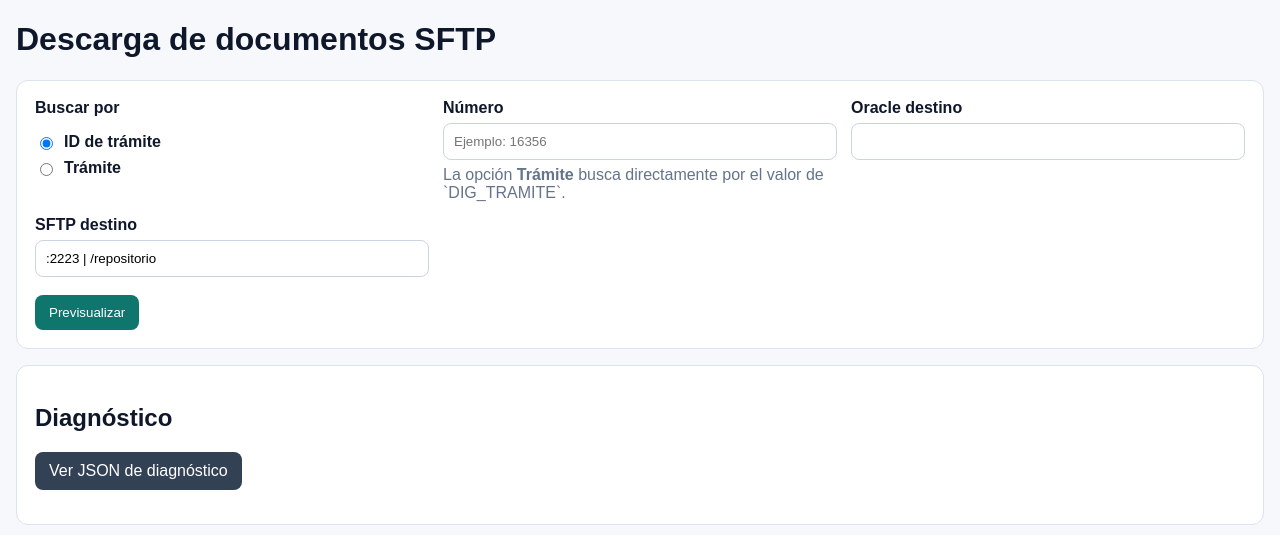
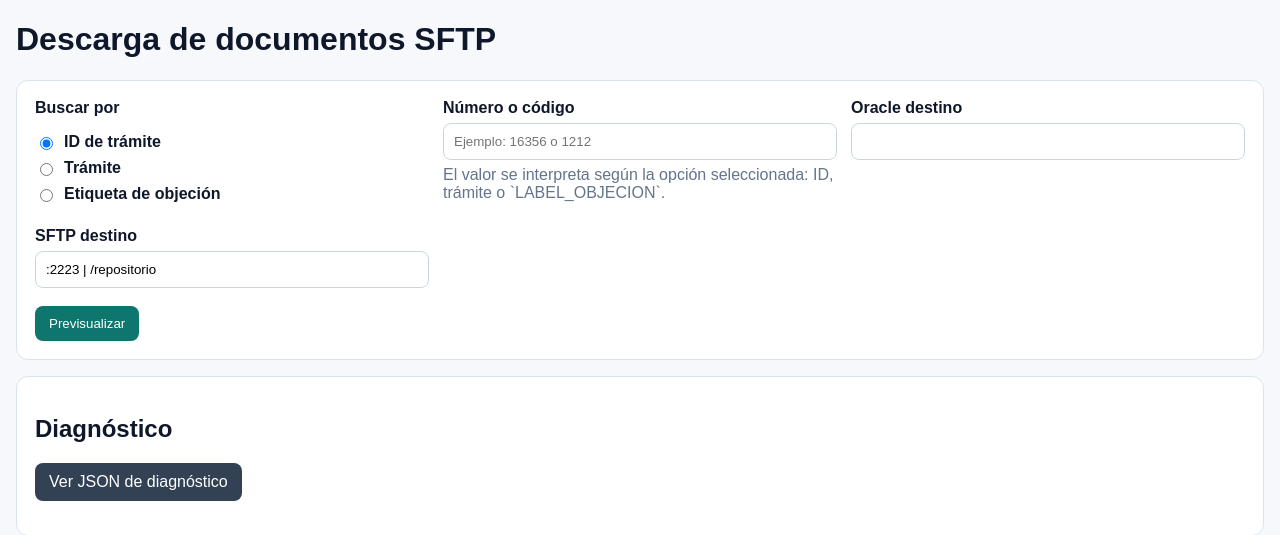
Before and after one commit to chris78rey/sftp_he1, a Flask app: page / in a window 1280 px wide. Shown: the part 50-585 px from the top of the page. Run offline with Flask 3, Linux system fonts and the light colour scheme; the visitor is signed in with stand-in values (Sample User, id 1).

Commit message:
Add LABEL_OBJECION search filter

```diff
--- a/app.py
+++ b/app.py
@@ -180,6 +180,8 @@
 def _search_mode_label(mode: str | None) -> str:
     if (mode or "").strip() == "dig_tramite":
         return "DIG_TRAMITE"
+    if (mode or "").strip() == "label_objecion":
+        return "LABEL_OBJECION"
     return "DIG_ID_TRAMITE"
 
 
@@ -187,6 +189,18 @@
     mode = (form.get("search_mode") or "dig_id_tramite").strip()
     value = (form.get("search_value") or form.get("dig_id_tramite") or "").strip()
     return mode, value
+
+
+def _validate_search_value(mode: str, value: str) -> bool:
+    if mode == "label_objecion":
+        return bool(value) and len(value) <= 60
+    return value.isdigit()
+
+
+def _search_value_error(mode: str) -> str:
+    if mode == "label_objecion":
+        return "LABEL_OBJECION debe tener un valor de hasta 60 caracteres."
+    return f"{_search_mode_label(mode)} debe ser numérico."
 
 
 def _extract_aniomes(form) -> str:
@@ -1256,8 +1270,8 @@
 def preview():
     search_mode, raw = _extract_search(request.form)
 
-    if not raw.isdigit():
-        flash(f"{_search_mode_label(search_mode)} debe ser numérico.", "error")
+    if not _validate_search_value(search_mode, raw):
+        flash(_search_value_error(search_mode), "error")
         return render_template(
             "index.html",
             defaults=Settings,
@@ -1297,8 +1311,8 @@
     if source_mode not in {"local", "sftp"}:
         source_mode = "local"
 
-    if not raw.isdigit():
-        flash(f"{_search_mode_label(search_mode)} debe ser numérico.", "error")
+    if not _validate_search_value(search_mode, raw):
+        flash(_search_value_error(search_mode), "error")
         return render_template(
             "index.html",
             defaults=Settings,
--- a/sftp_download.py
+++ b/sftp_download.py
@@ -22,6 +22,7 @@
     FolderItem,
     fetch_items_by_dig_id_tramite,
     fetch_items_by_dig_tramite,
+    fetch_items_by_label_objecion,
 )
 
 
@@ -519,6 +520,9 @@
     if mode == "dig_tramite":
         items = fetch_items_by_dig_tramite(value)
         search_label = "DIG_TRAMITE"
+    elif mode == "label_objecion":
+        items = fetch_items_by_label_objecion(value)
+        search_label = "LABEL_OBJECION"
     else:
         mode = "dig_id_tramite"
         items = fetch_items_by_dig_id_tramite(int(value))
--- a/templates/index.html
+++ b/templates/index.html
@@ -20,12 +20,16 @@
             <input type="radio" name="search_mode" value="dig_tramite" {% if last_search_mode == 'dig_tramite' %}checked{% endif %} style="width:auto;">
             <span><b>Trámite</b></span>
           </label>
+          <label style="font-weight:normal; display:flex; gap:8px; align-items:center; margin:0;">
+            <input type="radio" name="search_mode" value="label_objecion" {% if last_search_mode == 'label_objecion' %}checked{% endif %} style="width:auto;">
+            <span><b>Etiqueta de objeción</b></span>
+          </label>
         </div>
       </div>
       <div>
-        <label>Número</label>
-        <input type="text" name="search_value" placeholder="Ejemplo: 16356" value="{{ last_search_value or '' }}">
-        <div class="muted" style="margin-top:6px;">La opción <b>Trámite</b> busca directamente por el valor de `DIG_TRAMITE`.</div>
+        <label>Número o código</label>
+        <input type="text" name="search_value" placeholder="Ejemplo: 16356 o 1212" value="{{ last_search_value or '' }}">
+        <div class="muted" style="margin-top:6px;">El valor se interpreta según la opción seleccionada: ID, trámite o `LABEL_OBJECION`.</div>
       </div>
       <div><label>Oracle destino</label><input type="text" value="{{ defaults.ORACLE_TARGETS }}" readonly></div>
       <div><label>SFTP destino</label><input type="text" value="{{ defaults.SFTP_HOST }}:{{ defaults.SFTP_PORT }} | {{ defaults.SFTP_REMOTE_BASE }}" readonly></div>
@@ -42,7 +46,7 @@
   <h2>Trabajo activo</h2>
   <p><b>Job:</b> {{ active_job.job_id_value }}</p>
   <p><b>Inicio:</b> {{ format_datetime_local(active_job.started_at or active_job.created_at) }}</p>
-  <p><b>Búsqueda:</b> {% if active_job.search_mode == 'dig_tramite' %}DIG_TRAMITE{% else %}DIG_ID_TRAMITE{% endif %} = {{ active_job.search_value or active_job.dig_id_tramite }}</p>
+  <p><b>Búsqueda:</b> {% if active_job.search_mode == 'dig_tramite' %}DIG_TRAMITE{% elif active_job.search_mode == 'label_objecion' %}LABEL_OBJECION{% else %}DIG_ID_TRAMITE{% endif %} = {{ active_job.search_value or active_job.dig_id_tramite }}</p>
   <p><b>Estado:</b> {{ active_job.status }}</p>
   <p><b>Duración:</b> {{ duration_text(active_job) }}</p>
   <p><b>Mensaje:</b> {{ active_job.last_message or '-' }}</p>
@@ -72,7 +76,7 @@
       <tr>
         <td><a href="/jobs/{{ job.job_id_value }}">{{ job.job_id_value }}</a></td>
         <td>{{ format_datetime_local(job.started_at or job.created_at) }}</td>
-        <td>{% if job.search_mode == 'dig_tramite' %}DIG_TRAMITE{% else %}DIG_ID_TRAMITE{% endif %} = {{ job.search_value or job.dig_id_tramite }}</td>
+        <td>{% if job.search_mode == 'dig_tramite' %}DIG_TRAMITE{% elif job.search_mode == 'label_objecion' %}LABEL_OBJECION{% else %}DIG_ID_TRAMITE{% endif %} = {{ job.search_value or job.dig_id_tramite }}</td>
         <td>{{ job.status }}</td>
         <td>{{ duration_text(job) }}</td>
         <td>{{ job.last_message or '-' }}</td>
@@ -105,7 +109,7 @@
 <div class="card">
   <h2>Previsualización</h2>
   <p><b>Carpetas encontradas:</b> {{ preview["count"] }}</p>
-  <p><b>Búsqueda:</b> {% if preview["search_mode"] == 'dig_tramite' %}DIG_TRAMITE{% else %}DIG_ID_TRAMITE{% endif %} = {{ preview["search_value"] }}</p>
+  <p><b>Búsqueda:</b> {% if preview["search_mode"] == 'dig_tramite' %}DIG_TRAMITE{% elif preview["search_mode"] == 'label_objecion' %}LABEL_OBJECION{% else %}DIG_ID_TRAMITE{% endif %} = {{ preview["search_value"] }}</p>
   <form method="post" action="/start">
     <input type="hidden" name="search_mode" value="{{ preview['search_mode'] }}">
     <input type="hidden" name="search_value" value="{{ preview['search_value'] }}">
--- a/templates/job.html
+++ b/templates/job.html
@@ -6,7 +6,7 @@
 <div class="card">
   <p><b>Job:</b> {{ job.job_id_value }}</p>
   <p><b>Inicio:</b> {{ format_datetime_local(job.started_at or job.created_at) }}</p>
-  <p><b>Búsqueda:</b> {% if job.search_mode == 'dig_tramite' %}DIG_TRAMITE{% else %}DIG_ID_TRAMITE{% endif %} = {{ job.search_value or job.dig_id_tramite }}</p>
+  <p><b>Búsqueda:</b> {% if job.search_mode == 'dig_tramite' %}DIG_TRAMITE{% elif job.search_mode == 'label_objecion' %}LABEL_OBJECION{% else %}DIG_ID_TRAMITE{% endif %} = {{ job.search_value or job.dig_id_tramite }}</p>
   <p><b>Fuente:</b> {% if job.source_mode == 'local' %}Repositorio local{% else %}SFTP{% endif %}</p>
   <p><b>Estado:</b> {{ job.status }}</p>
   <p><b>Duración:</b> {{ duration_text(job) }}</p>
```
Also changed, not shown: oracle_client.py (+30 -9 lines).
